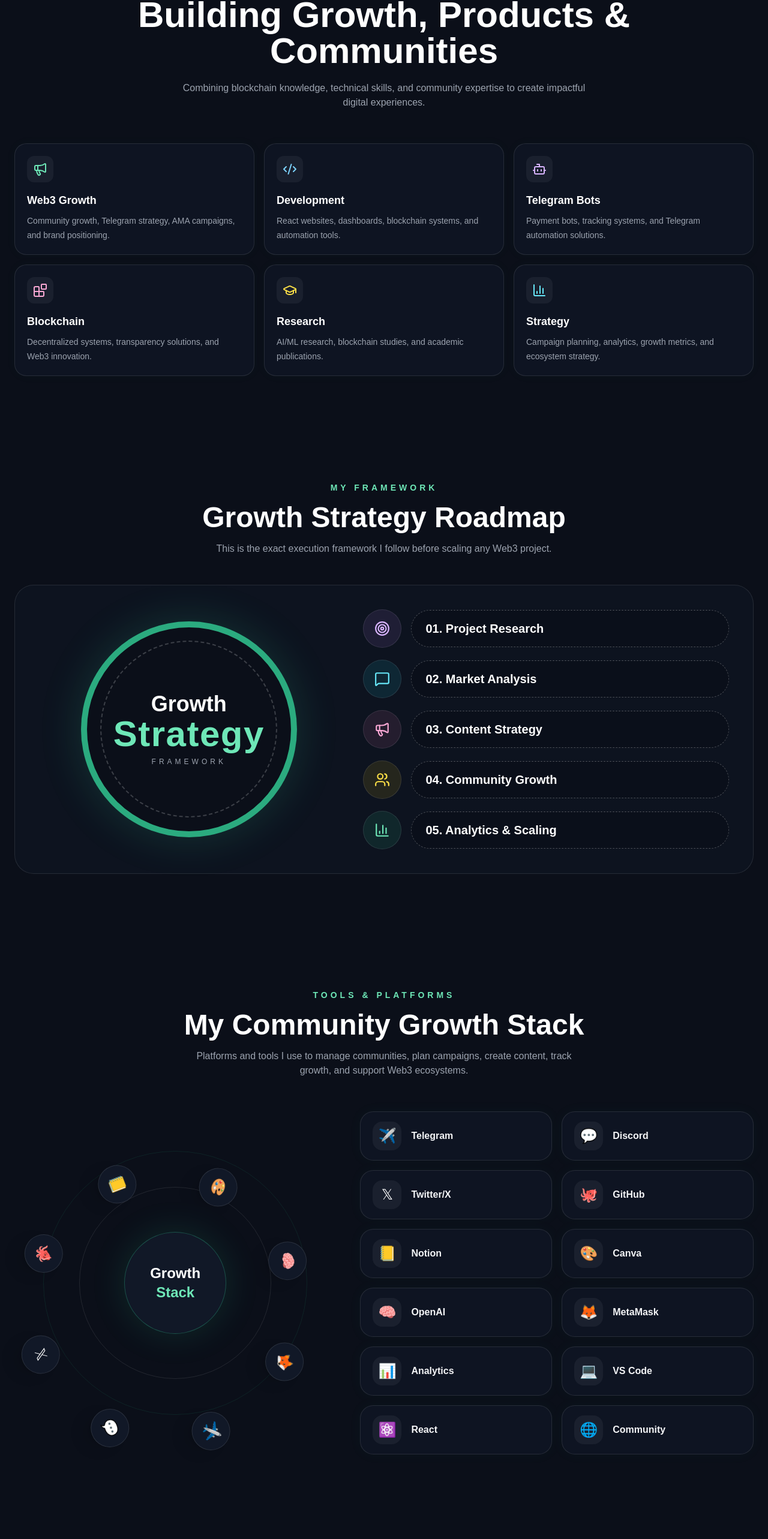
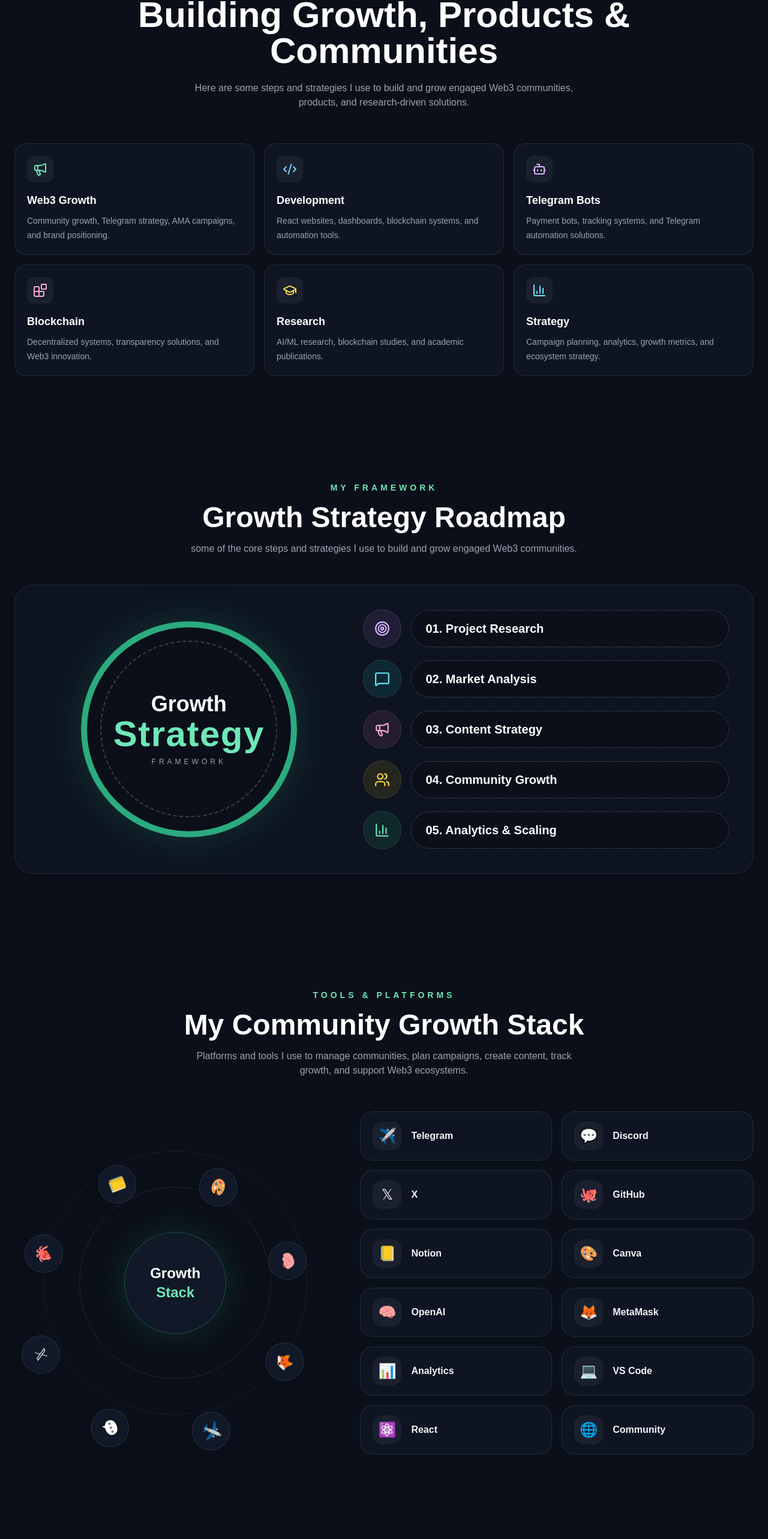
Before and after one commit to Emranrx02/emran-web3-portfolio, a React (Vite) app: page / in a window 1280 px wide. Shown: the part 1838-4404 px from the top of the page at 60% size. Built offline with nearby package versions, Linux system fonts and the light colour scheme.

Commit message:
Save: update components (Events, Services, Strategy, Tools) — 2026-05-26

```diff
--- a/src/components/Events.jsx
+++ b/src/components/Events.jsx
@@ -41,8 +41,7 @@ function Events() {
             </h2>
 
             <p className="mx-auto mt-4 max-w-2xl text-sm leading-7 text-gray-400 md:text-base">
-              A collection of community events, blockchain sessions,
-              and ecosystem-building experiences.
+              here are some highlights from my journey of building and growing communities in the Web3 space.
             </p>
           </div>
 
--- a/src/components/Services.jsx
+++ b/src/components/Services.jsx
@@ -75,8 +75,7 @@ function Services() {
             </h2>
 
             <p className="mx-auto mt-5 max-w-2xl text-sm leading-7 text-gray-400 md:text-base">
-              Combining blockchain knowledge, technical skills,
-              and community expertise to create impactful digital experiences.
+              Here are some steps and strategies I use to build and grow engaged Web3 communities, products, and research-driven solutions.
             </p>
 
           </div>
--- a/src/components/Strategy.jsx
+++ b/src/components/Strategy.jsx
@@ -65,7 +65,7 @@ function Strategy() {
             </h2>
 
             <p className="mx-auto mt-4 max-w-2xl text-sm leading-7 text-gray-400 md:text-base">
-              This is the exact execution framework I follow before scaling any Web3 project.
+              some of the core steps and strategies I use to build and grow engaged Web3 communities.
             </p>
 
           </div>
--- a/src/components/Tools.jsx
+++ b/src/components/Tools.jsx
@@ -4,7 +4,7 @@ import { motion } from "framer-motion"
 const tools = [
   { name: "Telegram", icon: "✈️" },
   { name: "Discord", icon: "💬" },
-  { name: "Twitter/X", icon: "𝕏" },
+  { name: "X", icon: "𝕏" },
   { name: "GitHub", icon: "🐙" },
   { name: "Notion", icon: "📒" },
   { name: "Canva", icon: "🎨" },
```
